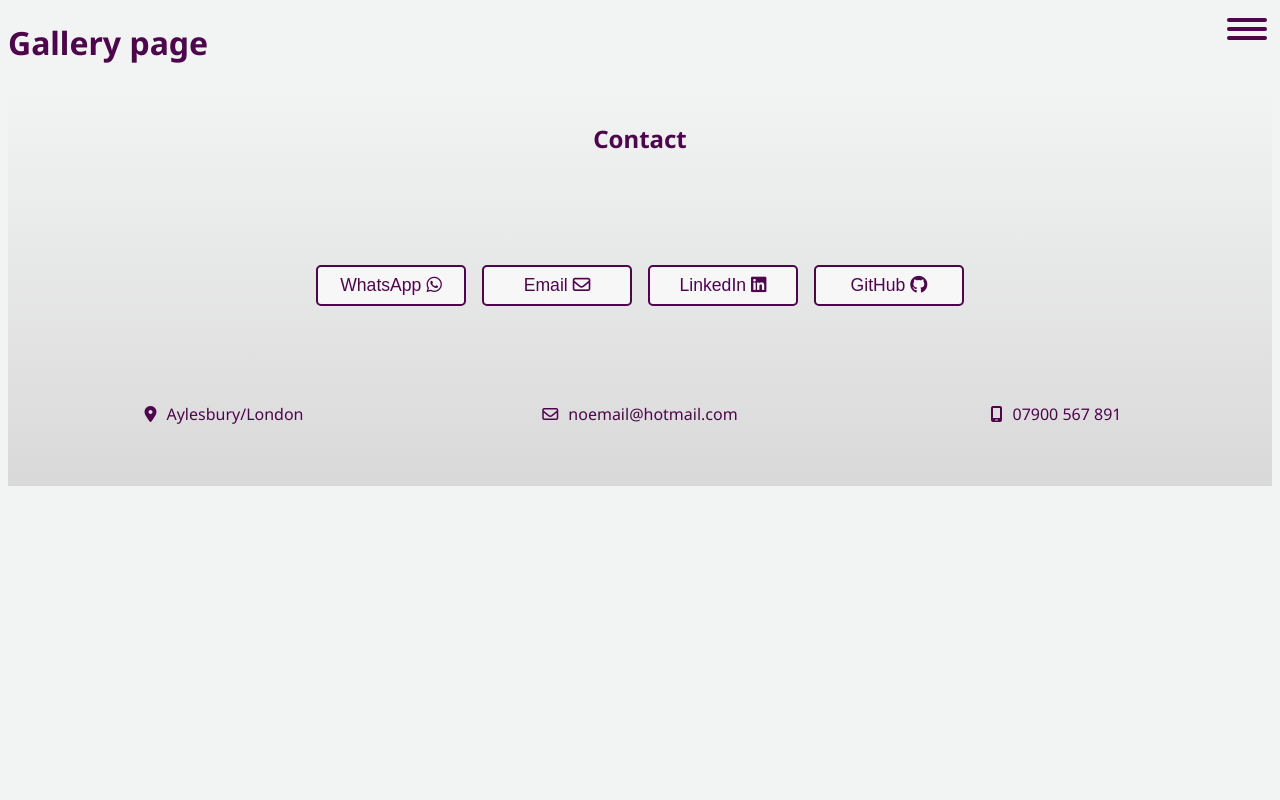
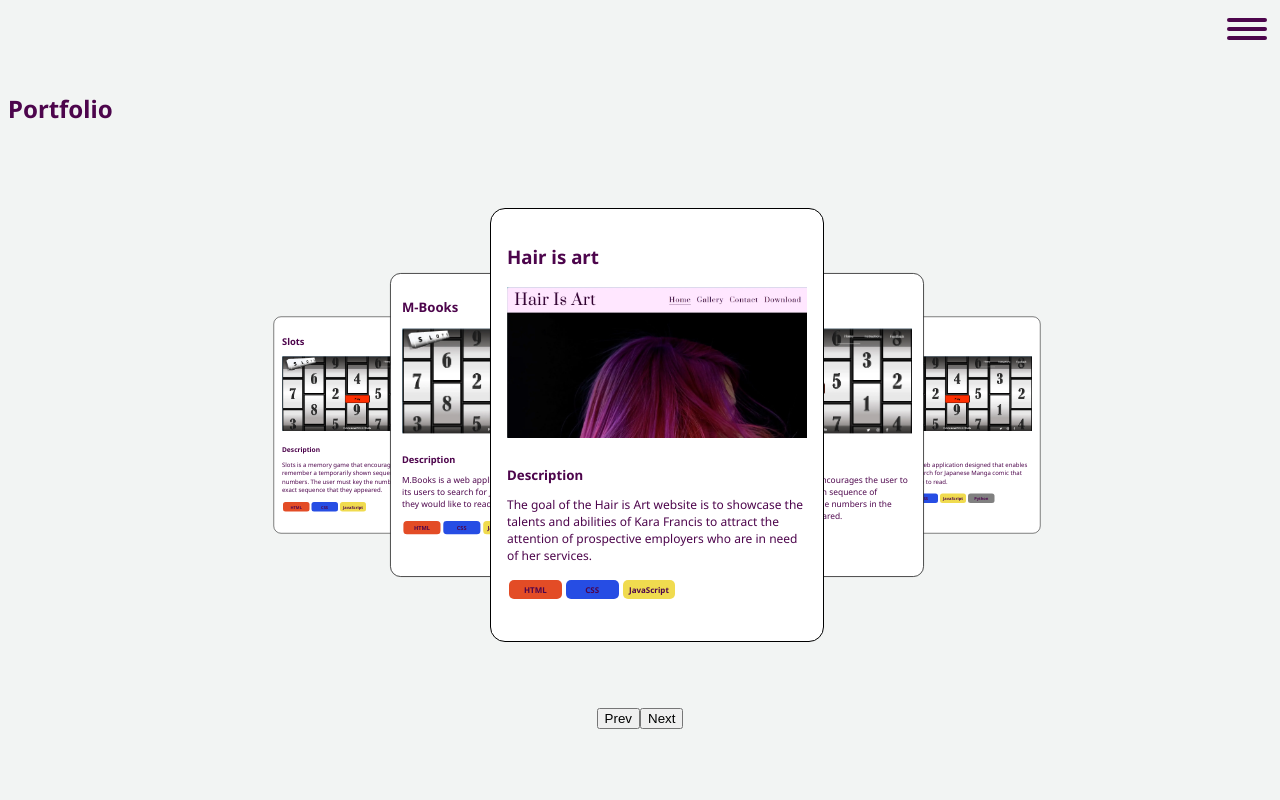
Before and after one commit to 2ndborn/micah-francis.com, a React (Vite) app in the folder micah/: page /gallery in a window 1280 px wide. Shown: the top 800 px of the page. Built offline with nearby package versions, Linux system fonts and the light colour scheme; a web font is replaced by a local one.

Commit message:
added the carousel for the portfolio page

```diff
--- a/micah/src/App.jsx
+++ b/micah/src/App.jsx
@@ -3,6 +3,7 @@ import { Routes, Route } from 'react-router-dom';
 import styles from './App.module.css'
 import HomePage from './pages/HomePage';
 import Footer from './components/Footer';
+import Portfolio from './pages/Portfolio';
 
 function App() {
 
@@ -12,7 +13,7 @@ function App() {
         <Routes>
           <Route exact path='/' element={<HomePage />} />
           <Route exact path='/about' element={<h1>About page</h1>} />
-          <Route exact path='/gallery' element={<h1>Gallery page</h1>} />
+          <Route exact path='/gallery' element={<Portfolio />} />
         </Routes>
         <Footer />
       </div>
--- /dev/null
+++ b/micah/src/components/LanguageBadge.jsx
@@ -0,0 +1,31 @@
+import React from 'react'
+
+const languageColors = {
+  HTML: "#e34c26",
+  CSS: "#264de4",
+  JavaScript: "#f0db4f",
+  MaterializeCSS: "#EE6E73",
+  React: "#61dafb",
+  Node: "#3c873a",
+};
+
+const LanguageBadge = ({ lan }) => {
+    return (
+        <span
+        style={{
+            display: "inline-block",
+            minWidth: "40px",
+            padding: "0.25rem 0.4rem",
+            backgroundColor: languageColors[lan] || "gray",
+            textAlign: "center",
+            borderRadius: "5px",
+            fontSize: "0.5rem",
+            fontWeight: 700,
+            margin: "0 2px"
+        }}>
+            {lan}
+        </span>
+    )
+}
+
+export default LanguageBadge
--- /dev/null
+++ b/micah/src/data/portfolioData.jsx
@@ -0,0 +1,50 @@
+import hairIsArt from '../assets/HairIsArt.webp';
+import slots from '../assets/slots.webp';
+
+export const portfolioData = [
+        {
+            id: 1,
+            name: "Hair is art",
+            description: "The goal of the Hair is Art website is to showcase the talents and abilities of Kara Francis to attract the attention of prospective employers who are in need of her services.",
+            website: "https://2ndborn.github.io/HairIsArt/",
+            github: "https://github.com/2ndborn/HairIsArt",
+            languages: ["HTML", "CSS", "JavaScript"],
+            image: hairIsArt,
+        },
+        {
+            id: 2,
+            name: "Slots",
+            description: "Slots is a memory game that encourages the user to remember a temporarily shown sequence of numbers. The user must key the numbers in the exact sequence that they appeared.",
+            website: "https://2ndborn.github.io/slots-project/",
+            github: "https://github.com/2ndborn/slots-project",
+            languages: ["HTML", "CSS", "JavaScript"],
+            image: slots,
+        },
+        {
+            id: 3,
+            name: "M-Books",
+            description: "M.Books is a web application designed that enables its users to search for Japanese Manga comic that they would like to read.",
+            website: "https://m-books-7jir.onrender.com/",
+            github: "https://github.com/2ndborn/m-books",
+            languages: ["HTML", "CSS", "JavaScript", "Python"],
+            image: slots,
+        },
+        {
+            id: 4,
+            name: "Slots",
+            description: "Slots is a memory game that encourages the user to remember a temporarily shown sequence of numbers. The user must key the numbers in the exact sequence that they appeared.",
+            website: "https://2ndborn.github.io/slots-project/",
+            github: "https://github.com/2ndborn/slots-project",
+            languages: ["HTML", "CSS", "JavaScript"],
+            image: slots,
+        },
+        {
+            id: 5,
+            name: "M-Books",
+            description: "M.Books is a web application designed that enables its users to search for Japanese Manga comic that they would like to read.",
+            website: "https://m-books-7jir.onrender.com/",
+            github: "https://github.com/2ndborn/m-books",
+            languages: ["HTML", "CSS", "JavaScript", "Python"],
+            image: slots,
+        },
+    ];
--- /dev/null
+++ b/micah/src/pages/Portfolio.jsx
@@ -0,0 +1,81 @@
+import React, {useState} from 'react'
+import {motion} from 'framer-motion';
+import styles from "../styles/Portfolio.module.css";
+import LanguageBadge from '../components/LanguageBadge';
+import {portfolioData} from '../data/portfolioData'
+
+const Portfolio = () => {
+    const [index, setIndex] = useState(0)
+    const port = portfolioData[index];
+
+    const handleNext = () => {
+        setIndex((prev) => (prev + 1) % portfolioData.length)
+    }
+
+    const handlePrev = () => {
+        setIndex((prev) => (prev - 1 + portfolioData.length) % portfolioData.length)
+    }
+
+    const imageVariants = {
+        center: { x: "300px", scale: 1, zIndex: 5 },
+        left1: { x: "150px", scale: 0.7, zIndex: 3 },
+        left: { x: "0px", scale: 0.5, zIndex: 1 },
+        right1: { x: "450px", scale: 0.7, zIndex: 3 },
+        right: { x: "600px", scale: 0.5, zIndex: 1 },
+
+        hidden: { opacity: 0, scale: 0.3, zIndex: 0 }
+    };
+
+
+    const getPosition = (i) => {
+        const diff = (i - index + portfolioData.length) % portfolioData.length;
+
+        if (diff === 0) return "center";
+        if (diff === 1) return "right1";
+        if (diff === 2) return "right";
+        if (diff === portfolioData.length - 1) return "left1";
+        if (diff === portfolioData.length - 2) return "left";
+
+        return "hidden";
+    };
+
+
+  return (
+    <div>
+        <section style={{height: "25vh", display: "flex", alignItems: "center"}}>
+            <h1>Portfolio</h1>
+        </section>
+        <section style={{display: "flex", flexDirection: "column", alignItems: "center", height: "100vh"}}>
+            <div style={{position: "relative", height:"500px", width: "900px", overflow: "visible"}}>
+            {portfolioData.map((port, i) => (
+                <motion.div
+                key={port.id}
+                animate={getPosition(i)}
+                variants={imageVariants}
+                transition={{duration: 0.5}}
+                 style={{position: "absolute",
+                  top: 0, left: 0,
+                   width: "300px",
+                   height: "400px",
+                   borderRadius: "15px",
+                   border: "1px solid black",
+                   padding: "1rem",
+                   backgroundColor: "white"}}>
+                    <h3 >{port.name}</h3>
+                    <img style={{ width: "100%"}} src={port.image} alt="" />
+                    <h5 style={{marginBottom: 0}}>Description</h5>
+                    <p style={{fontSize: "0.75rem"}}>{port.description}</p>
+                    {port.languages.map(lan => <LanguageBadge key={lan} lan={lan} />)}
+                </motion.div>
+            ))}
+            </div>
+            <div style={{display: "flex"}}>
+                <button onClick={handlePrev}>Prev</button>
+                <button onClick={handleNext}>Next</button>
+            </div>
+        </section>
+    </div>
+  )
+}
+
+export default Portfolio
```
Also changed, not shown: micah/src/assets/HairIsArt.webp (added), micah/src/assets/slots.webp (added), micah/src/styles/Portfolio.module.css (added).
